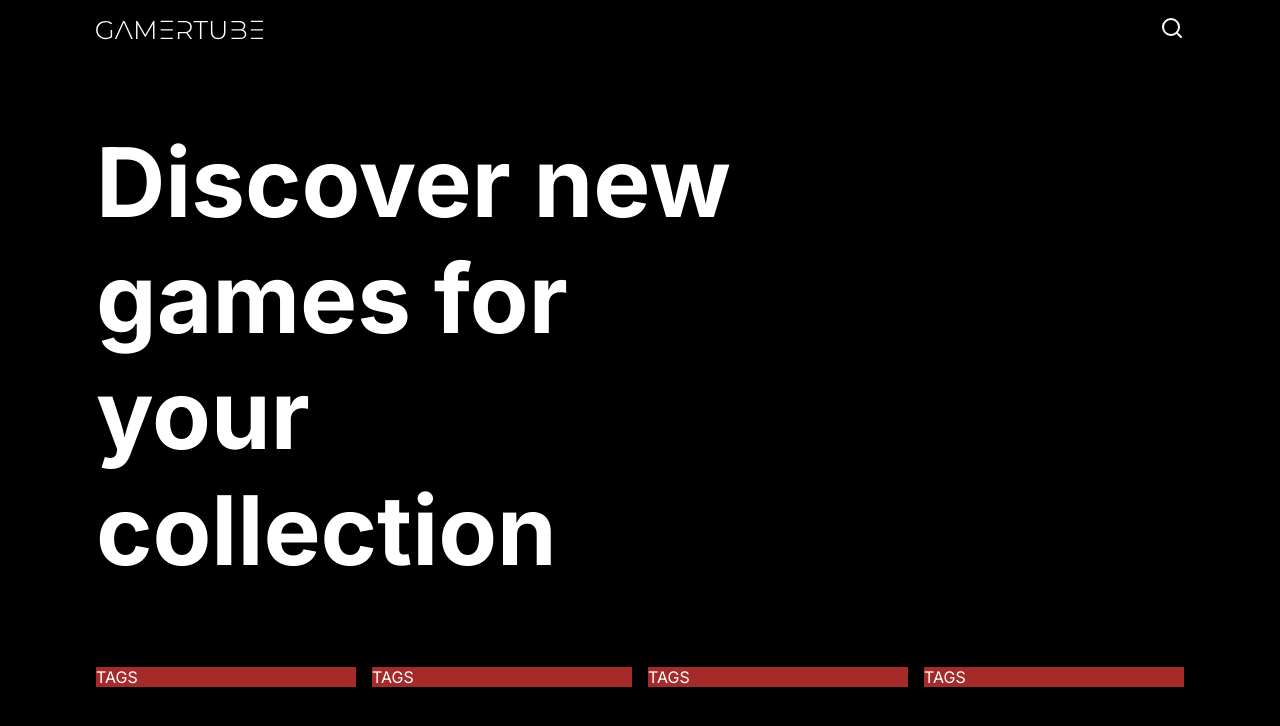
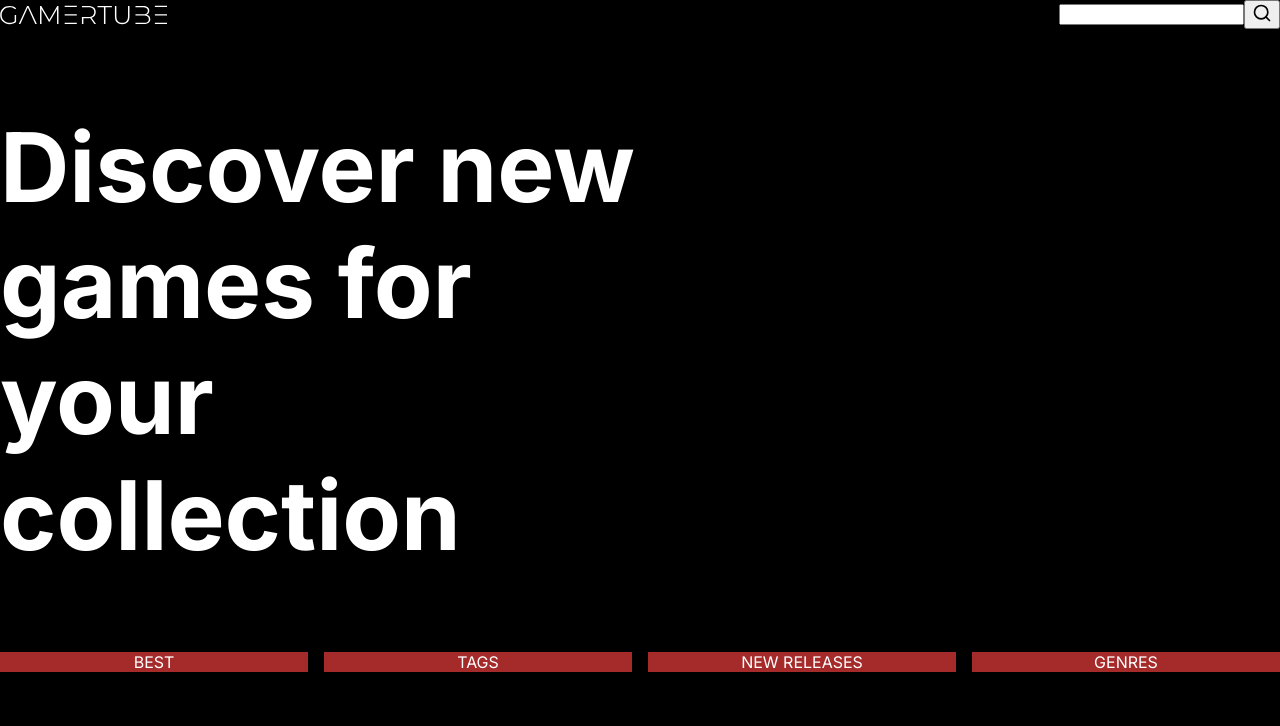
Before and after one commit to artemromaniv/gamertube, a Next.js app: page / in a window 1280 px wide. Shown: the top 726 px of the page. Built offline with nearby package versions, Linux system fonts and the light colour scheme.

Commit message:
add new routes and restructure components

```diff
--- a/app/layout.tsx
+++ b/app/layout.tsx
@@ -1,7 +1,8 @@
-import '../styles/globals.css'
-
+import "../styles/globals.css";
+import Image from "next/image";
 import ReactQueryWrapper from "./ReactQueryWrapper";
-
+import LogoText from "../assets/LogoText.svg";
+import Search from '../components/Search'
 type Props = {
   children: React.ReactNode;
 };
@@ -10,9 +11,15 @@ const RootLayout = ({ children }: Props) => {
   return (
     <html>
       <head>
-        <meta name='viewport' content='device-width, initial-scale=1.0' />
+        <meta name="viewport" content="device-width, initial-scale=1.0" />
       </head>
       <body>
+        <header className='header'>
+          <Image src={LogoText} alt="" className='logo' />
+          <div className='search_desktop'>
+            <Search />
+          </div>
+        </header>
         <ReactQueryWrapper>{children}</ReactQueryWrapper>
       </body>
     </html>
--- /dev/null
+++ b/components/BrowseSection.tsx
@@ -0,0 +1,22 @@
+import Link from "next/link";
+import styles from "../styles/Browse.module.css";
+const BrowseSection = () => {
+  return (
+    <section className={styles.container}>
+      <Link href={'/best'} className = {styles.card}>
+        <span>BEST</span>
+      </Link>
+      <Link href={'/tags'} className = {styles.card}>
+        <span>TAGS</span>
+      </Link>
+      <Link href={'/new'} className = {styles.card}>
+        <span>NEW RELEASES</span>
+      </Link>
+      <Link href={'/genres'} className = {styles.card}>
+        <span>GENRES</span>
+      </Link>
+    </section>
+  );
+};
+
+export default BrowseSection;
--- a/components/HomePage.tsx
+++ b/components/HomePage.tsx
@@ -1,18 +1,12 @@
 "use client";
-import Image from "next/image";
+
 import styles from "../styles/Home.module.css";
-import Logo from "../assets/Logo.svg";
-import LogoText from "../assets/LogoText.svg";
+
 import Search from "./Search";
+import BrowseSection from "./BrowseSection";
 const HomePage = () => {
   return (
     <main className={styles.wrapper}>
-      <header className={styles.header}>
-        <Image src={LogoText} alt="" className={styles.logo} />
-        <div className={styles.search_desktop}>
-          <Search />
-        </div>
-      </header>
       <section>
         <h1 className={styles.hero_text}>
           Discover new <br />
@@ -24,12 +18,7 @@ const HomePage = () => {
       <section className={styles.search_mobile}>
         <Search />
       </section>
-      <section className={styles.browse}>
-        <span className={styles.browse_card}>TAGS</span>
-        <span className={styles.browse_card}>TAGS</span>
-        <span className={styles.browse_card}>TAGS</span>
-        <span className={styles.browse_card}>TAGS</span>
-      </section>
+      <BrowseSection/>
     </main>
   );
 };
--- a/components/Search.tsx
+++ b/components/Search.tsx
@@ -1,10 +1,28 @@
-import React from 'react'
-import {Search as SearchIcon} from 'react-feather'
-import styles from '../styles/Search.module.css'
+"use client";
+
+import { useState } from "react";
+import { Search as SearchIcon } from "react-feather";
+import styles from "../styles/Search.module.css";
 const Search = () => {
+  const inputHandler = (e: React.ChangeEvent<HTMLInputElement>) => {
+    setTextInput(e.target.value);
+  };
+
+  const submitInput = (e: React.FormEvent<HTMLButtonElement>) => {
+    e.preventDefault();
+    setTextInput("");
+  };
+
+  const [textInput, setTextInput] = useState("");
+
   return (
-    <div className={styles.container}><SearchIcon/></div>
-  )
-}
+    <form className={styles.container}>
+      <input value={textInput} type="search" onChange={inputHandler} />
+      <button onSubmit={submitInput} type="submit">
+        <SearchIcon width={20} height={20} />
+      </button>
+    </form>
+  );
+};
 
-export default Search
+export default Search;
--- /dev/null
+++ b/styles/Browse.module.css
@@ -0,0 +1,17 @@
+.container {
+    display: grid;
+    grid-template-columns: 1fr 1fr 1fr 1fr;
+    gap: 1rem;
+  }
+
+  .card {
+    background-color: brown;
+    display: grid;
+    place-content: center;
+  }
+
+@media (max-width:600px) {
+    .container {
+        grid-template-columns: 1fr 1fr;
+      }
+}
--- a/styles/Home.module.css
+++ b/styles/Home.module.css
@@ -1,21 +1,10 @@
 .wrapper {
-  padding:1rem 6rem;
+
   color: white;
 }
 
-.header {
-  display: flex;
-  align-items: center;
-  justify-content: space-between;
-}
 
-.logo {
-  align-items: center;
-}
 
-.search_desktop {
-  display: block;
-}
 
 .search_mobile {
   display: none;
@@ -31,24 +20,13 @@
   font-size: 6rem;
 }
 
-.browse {
-  display: grid;
-  grid-template-columns: 1fr 1fr 1fr 1fr;
-  gap: 1rem;
-}
 
-.browse_card {
-  background-color: brown;
-}
 
-@media (max-width: 400px) {
+@media (max-width: 600px) {
   .wrapper {
     padding:2.5rem 1rem;
   }
 
-  .search_desktop{
-    display: none;
-  }
 
   .search_mobile {
     display: block;
@@ -58,8 +36,6 @@
     font-weight: bolder;
     font-size: 2rem;
   }
-  .browse {
-    grid-template-columns: 1fr 1fr;
-  }
+
 
 }
--- a/styles/Search.module.css
+++ b/styles/Search.module.css
@@ -1,3 +1,6 @@
 .container {
+    display: flex;
+    align-items: center;
+    justify-content: space-between;
     background: #000;
 }
--- a/styles/globals.css
+++ b/styles/globals.css
@@ -17,3 +17,25 @@ a {
 * {
   box-sizing: border-box;
 }
+
+.header {
+  display: flex;
+  align-items: center;
+  justify-content: space-between;
+}
+
+
+.logo {
+  align-items: center;
+}
+
+.search_desktop {
+  display: block;
+}
+
+@media (max-width: 600px) {
+  .search_desktop{
+    display: none;
+  }
+
+}
```
Also changed, not shown: app/best/page.tsx (added, +9 -0 lines), app/genres/page.tsx (added, +9 -0 lines), app/new/page.tsx (added, +9 -0 lines), app/tags/page.tsx (added, +9 -0 lines).
